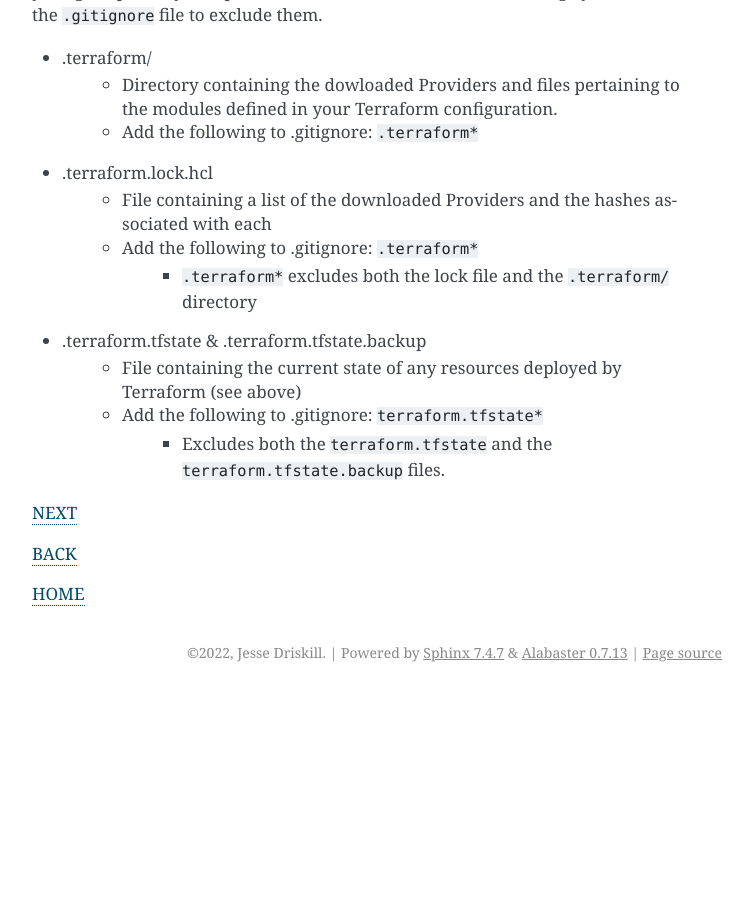
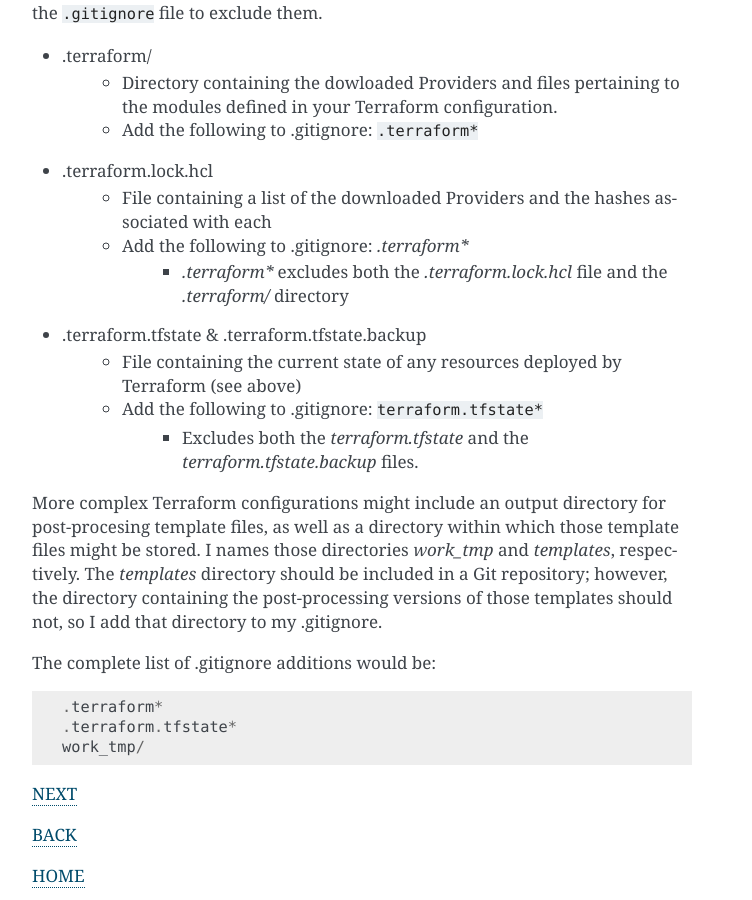
Before and after one commit to jessed/guides, a Sphinx documentation site: the page built from Terraform-rst/docs/source/Tips_and_Tricks.rst, in a window 1280 px wide and 900 px high, scrolled down 4569 px. Shown: the whole window, without its empty margins (388-1140 px from the left). Built offline with Sphinx 7.4.7, drawn with Linux system fonts in a browser that asks for light colours; cross-references to code outside the pages are shown as plain code; before the commit the page ends 5261 px from its top, so only the background shows below that; some of the changed text lies outside the part shown.

Commit message:
minor updates to Tips_and_Tricks.rst

```diff
--- a/Terraform-rst/docs/source/Tips_and_Tricks.rst
+++ b/Terraform-rst/docs/source/Tips_and_Tricks.rst
@@ -8,7 +8,7 @@
 #. :ref:`Azure Terraform State Trick`
 #. :ref:`Selective apply / destroy`
 #. :ref:`Terraform State file manipulation`
-#. :reg:`Using Terraform with Git`
+#. :ref:`Using Terraform with Git`
 
 Bash aliases
 ============
@@ -126,12 +126,21 @@
    * Add the following to .gitignore: ``.terraform*``
 * .terraform.lock.hcl
    * File containing a list of the downloaded Providers and the hashes associated with each
-   * Add the following to .gitignore: ``.terraform*``
-      * ``.terraform*`` excludes both the lock file and the ``.terraform/`` directory
+   * Add the following to .gitignore: *.terraform\**
+      * *.terraform\** excludes both the *.terraform.lock.hcl* file and the *.terraform/* directory
 * .terraform.tfstate & .terraform.tfstate.backup
    * File containing the current state of any resources deployed by Terraform (see above)
    * Add the following to .gitignore: ``terraform.tfstate*``
-      * Excludes both the ``terraform.tfstate`` and the ``terraform.tfstate.backup`` files.
+      * Excludes both the *terraform.tfstate* and the *terraform.tfstate.backup* files.
+
+More complex Terraform configurations might include an output directory for post-procesing template files, as well as a directory within which those template files might be stored. I names those directories *work_tmp* and *templates*, respectively. The *templates* directory should be included in a Git repository; however, the directory containing the post-processing versions of those templates should not, so I add that directory to my .gitignore.
+
+The complete list of .gitignore additions would be:
+::
+
+    .terraform*
+    .terraform.tfstate*
+    work_tmp/
 
 
 
```
